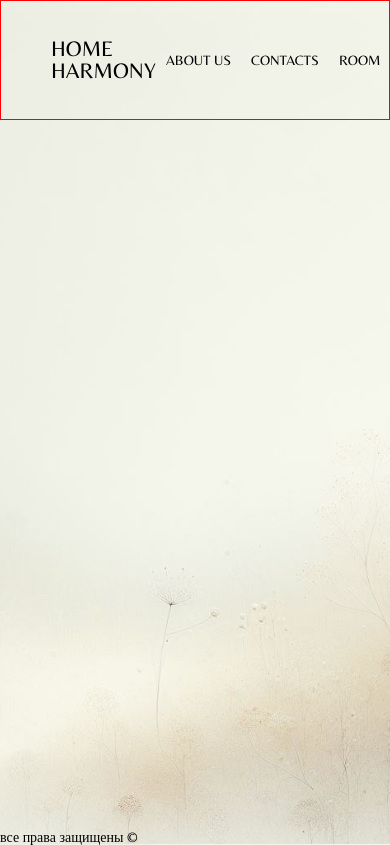
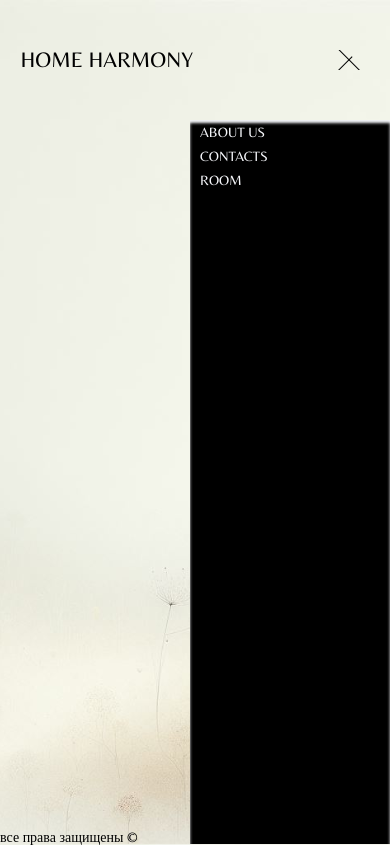
Before and after one commit to NikolaYK2/home-harmony, a React (Vite) app: page / in a window 390 px wide. Built offline with nearby package versions, Linux system fonts and the light colour scheme.

Commit message:
style: adaptive style for menuBurger and header nav

```diff
--- a/src/features/1-header/ui/Header.module.css
+++ b/src/features/1-header/ui/Header.module.css
@@ -1,10 +1,9 @@
 .header {
   height: 120px;
-  border: 1px solid red;
   display: flex;
   justify-content: space-between;
   align-items: center;
-  padding: 0 50px;
+  padding: 0 5.271%;
 }
 .header .logo > a {
   color: var(--color-darck-900);
@@ -18,15 +17,37 @@
   fill: #aa8a71;
   transition: fill 0.3s ease 0s;
 }
-.header .pages {
+.header .nav {
   display: flex;
 }
-.header .pages .page {
+@media (max-width: 700px) {
+  .header .nav {
+    position: absolute;
+    top: 120px;
+    right: -250%;
+    align-items: start;
+    justify-content: start;
+    flex-direction: column;
+    background: var(--color-darck-900);
+    box-shadow: inset 0 3px 3px var(--color-light-300);
+    max-width: 200px;
+    width: 100%;
+    height: calc(100% - 120px);
+    transition: all 1s ease-in-out 0s;
+  }
+  .header .nav .page > a {
+    color: var(--color-light-300);
+  }
+  .header .nav .page:hover:after, .header .nav .page:after {
+    background: var(--color-light-300);
+  }
+}
+.header .nav .page {
   position: relative;
   padding: 5px 10px;
   white-space: nowrap;
 }
-.header .pages .page:after {
+.header .nav .page:after {
   position: absolute;
   content: "";
   display: block;
@@ -34,12 +55,16 @@
   right: 0;
   width: 0;
   height: 0.5px;
-  background: black;
+  background: var(--color-darck-900);
   transition: width 0.3s ease-in-out 0s;
 }
-.header .pages .page:hover:after {
+.header .nav .page:hover:after {
   width: 60%;
   transition: width 0.3s ease-in-out 0s;
 }
+.header .navActive {
+  right: 0;
+  transition: all 1s ease-in-out 0s;
+}
 
 /*# sourceMappingURL=Header.module.css.map */
--- a/src/features/1-header/ui/Header.module.scss
+++ b/src/features/1-header/ui/Header.module.scss
@@ -1,37 +1,15 @@
 .header {
   height: 120px;
-  border: 1px solid red;
   display: flex;
   justify-content: space-between;
   align-items: center;
-  padding: 0 50px;
+  padding: 0 5.271%;
 
   .logo {
     > a {
       color: var(--color-darck-900);
       font-size: var(--font-size-25);
     }
-
-    //width: 110px;
-    //height: 110px;
-
-    //svg {
-    //  width: 100%;
-    //  height: 100%;
-    //  object-fit: cover;
-    //
-    //  path:nth-child(1) {
-    //    fill: #aa8a71;
-    //    transition: fill .3s ease 0s;
-    //
-    //  }
-    //
-    //  path:nth-child(2) {
-    //    fill: #56676f;
-    //    transition: fill .3s ease 0s;
-    //
-    //  }
-    //}
 
     > a:hover {
       svg {
@@ -49,9 +27,31 @@
     }
 
   }
+  .nav {
+    display: flex;
+    //height: 100%;
 
-  .pages {
-    display: flex;
+    @media (max-width: 700px) {
+      position: absolute;
+      top: 120px;
+      right: -250%;
+      align-items: start;
+      justify-content: start;
+      flex-direction: column;
+      background: var(--color-darck-900);
+      box-shadow: inset 0 3px 3px var(--color-light-300);
+      max-width: 200px;
+      width: 100%;
+      height: calc(100% - 120px);
+      transition: all 1s ease-in-out 0s;
+      .page > a {
+        color: var(--color-light-300);
+      }
+
+      .page:hover:after, .page:after {
+        background: var(--color-light-300);
+      }
+    }
 
     .page {
       position: relative;
@@ -66,7 +66,7 @@
         right: 0;
         width: 0;
         height: 0.5px;
-        background: black;
+        background: var(--color-darck-900);
         transition: width .3s ease-in-out 0s;
       }
 
@@ -76,4 +76,13 @@
       }
     }
   }
+
+  .navActive {
+    right: 0;
+    transition: all 1s ease-in-out 0s;
+    // ul {
+    //   transform: translateY(120px);
+    //}
+
+  }
 }
--- a/src/features/1-header/ui/Header.tsx
+++ b/src/features/1-header/ui/Header.tsx
@@ -2,6 +2,7 @@ import s from './Header.module.scss'
 // import logo from '@/assets/img/logo/logo.png'
 import {Button} from "@/comon/components/Button.tsx";
 import {MenuBurger} from "@/features/1-header/ui/menuBurger/MenuBurger.tsx";
+import {useState} from "react";
 
 type TypeArr = {
   id: string,
@@ -14,6 +15,8 @@ const navigation: TypeArr[] = [
 ]
 export const Header = () => {
 
+  const [switchNav, setSwitchNav] = useState(true)
+
   return (
     <header className={s.header}>
 
@@ -23,17 +26,18 @@ export const Header = () => {
         </Button>
       </div>
 
-      <nav className={s.pages}>
-        {navigation.map(page => <ul key={page.id}>
-          <li className={s.page}>
-            <Button as={'a'} href={''} variant={'link'}>
-              {page.name}
-            </Button>
-          </li>
-        </ul>)}
+      <nav className={`${s.nav} ${switchNav ? s.navActive : ''}`}>
+        <ul>
+          {navigation.map(page => <li key={page.id} className={s.page}>
+              <Button as={'a'} href={''} variant={'link'}>
+                {page.name}
+              </Button>
+            </li>
+          )}
+        </ul>
       </nav>
 
-      <MenuBurger/>
+      <MenuBurger switchNav={switchNav} setSwitchNav={setSwitchNav}/>
     </header>
   );
 };
--- a/src/features/1-header/ui/menuBurger/MenuBurger.module.scss
+++ b/src/features/1-header/ui/menuBurger/MenuBurger.module.scss
@@ -1,36 +1,45 @@
 .containerBurger {
 
-  position: relative;
+  display: none;
+  //flex-direction: column;
+  justify-content: space-between;
+  align-items: center;
+  min-width: 40px;
+  height: 40px;
+  cursor: pointer;
+  overflow: hidden;
 
-  display: none;
-  flex-direction: column;
-  justify-content: space-between;
-  width: 40px;
-  height: 10px;
-  cursor: pointer;
-
-  overflow: hidden;
-  @media (max-width: 700px) {
-    display: flex;
-  }
-
-
-  &:hover {
+  &:not(.changeBurger):hover {
     .decor:first-child {
-      transform: translateX(25%);
+      left: 100%;
+      transform: translateX(-100%);
       transition: all .3s ease-in-out 0s;
     }
 
     .decor:last-child {
-      transform: translateX(-45px);
+      transform: translateX(-170%);
       transition: all .5s ease-in-out 0s;
     }
   }
 
 
+  @media (max-width: 700px) {
+    display: flex;
+  }
+
+  .menuBirger {
+    position: relative;
+    display: flex;
+    flex-direction: column;
+    width: 40px;
+    height: 13px;
+  }
+
+
+
   .decor {
-    //position: absolute;
-    height: 2px;
+    position: absolute;
+    height: 1px;
     display: flex;
 
     &:first-child {
@@ -42,33 +51,77 @@
         display: block;
         content: '';
         width: 25px;
-        border-top: 1px solid black;
+        border-top: 1.5px solid var(--color-darck-900);
 
       }
 
     }
 
     &:last-child {
+      position: absolute;
       bottom: 0;
+      width: 100%;
+      height: 1px;
       left: 0;
-      width: 80px;
       transition: all .5s ease-in-out 0s;
 
-      &:after {
-        display: block;
-        content: '';
-        width: 40px;
-        border-bottom: 1px solid black;
-      }
 
       &:before {
         display: block;
         content: '';
-        width: 40px;
-        border-bottom: 1px solid black;
-        margin: 0 20px 0 0;
+        left: 0;
+        min-width: 40px;
+        border-bottom: 1.5px solid var(--color-darck-900);
+      }
 
+      &:after {
+        bottom: 0;
+        display: block;
+        right: 0;
+        content: '';
+        width: 100%;
+        min-width: 40px;
+
+        border-bottom: 1.5px solid var(--color-darck-900);
+        transform: translateX(70%);
       }
+
     }
   }
 }
+
+.changeBurger {
+  right: 0;
+  width: 20px;
+  height: 20px;
+
+  .decor:first-child {
+    position: absolute;
+    top: 50%;
+    left: 0;
+    width: 100%;
+    transform: rotate(-45deg) translateY(-50%);
+    transition: all .3s ease-in-out 0s;
+  }
+
+  .decor:last-child {
+    position: absolute;
+    top: 50%;
+    left: 0;
+    width: 100%;
+    transform: rotate(45deg) translateY(-50%);
+    transition: all .5s ease-in-out 0s;
+  }
+
+  &:hover{
+    .decor:first-child {
+      transform: rotate(-45deg) translateX(30%);
+      transition: all .5s ease-in-out 0s;
+    }
+
+    .decor:last-child {
+      transform: rotate(45deg) translateX(-170%);
+      transition: all .5s ease-in-out 0s;
+    }
+  }
+}
--- a/src/features/1-header/ui/menuBurger/MenuBurger.tsx
+++ b/src/features/1-header/ui/menuBurger/MenuBurger.tsx
@@ -1,10 +1,37 @@
 import s from './MenuBurger.module.scss'
+import {useEffect, useState} from "react";
 
-export const MenuBurger = () => {
+
+type Props={
+  switchNav: boolean;
+  setSwitchNav: (value:boolean)=>void;
+}
+export const MenuBurger = ({switchNav, setSwitchNav}:Props) => {
+
+
+  const burgerHandle = () => {
+    setSwitchNav(!switchNav)
+  }
+
+  useEffect(() => {
+    if (switchNav) {
+      // setModNav(s.navOff)
+      // setModBurger(s.menuBurger)
+      document.body.style.overflow = "unset"
+    } else {
+      // setModNav(s.activeNav)
+      // setModBurger(s.activeBurger)
+      document.body.style.overflow = "hidden"
+    }
+  }, [switchNav])
+
+
   return (
-    <div className={s.containerBurger}>
-      <div className={s.decor}></div>
-      <div className={s.decor}></div>
+    <div className={`${s.containerBurger} ${switchNav && s.changeBurger}`} onClick={burgerHandle}>
+      <div className={`${s.menuBirger}`}>
+        <div className={s.decor}></div>
+        <div className={s.decor}></div>
+      </div>
     </div>
   );
 };
```
Also changed, not shown: 1 other file (tests, documents, lock files or other folders).
